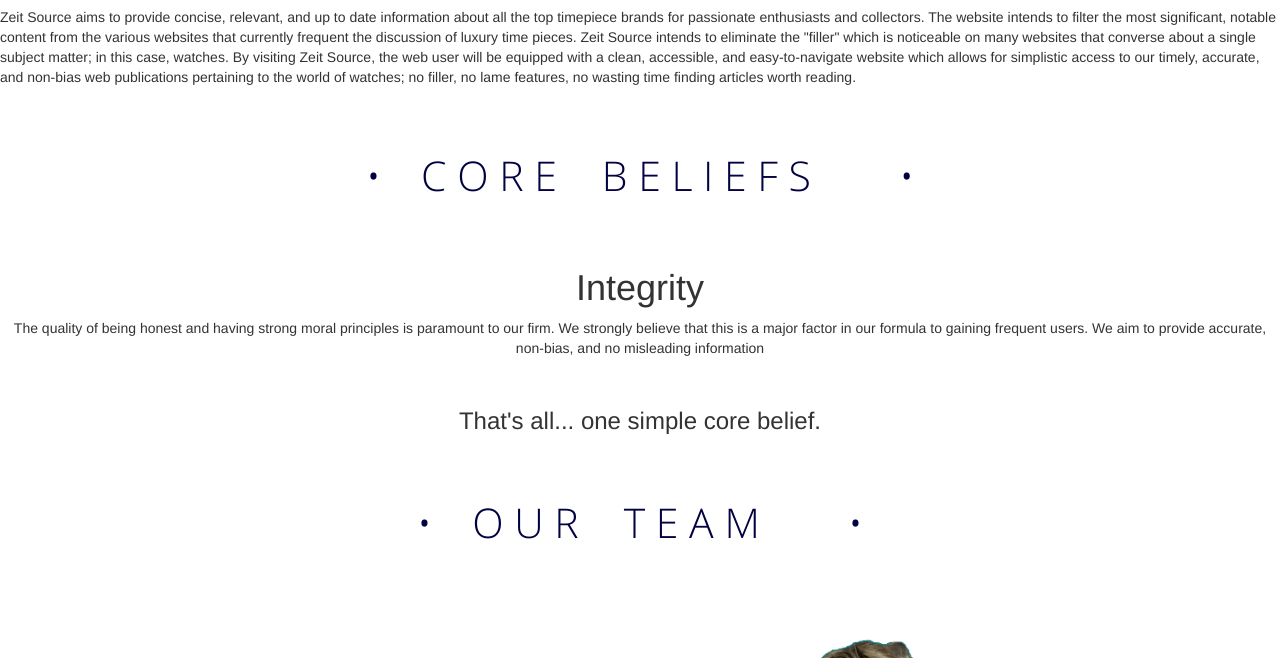
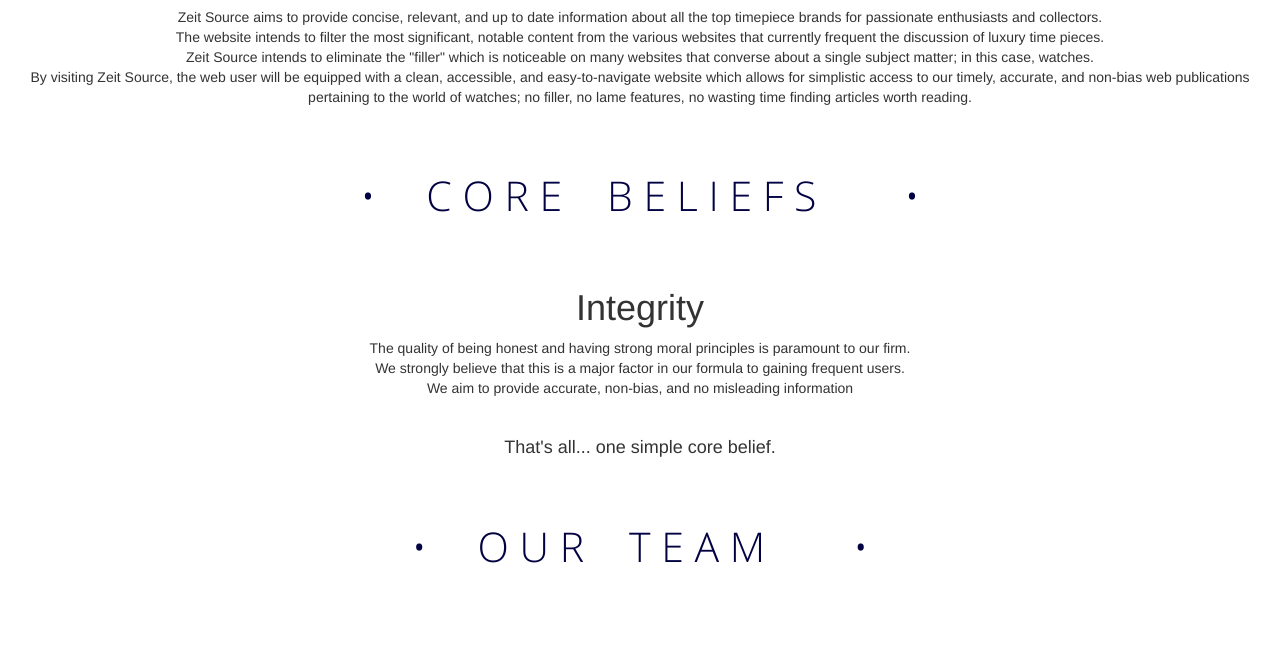
Before and after one commit to cp202laurier/zeitsource, a plain HTML site: page about.html in a window 1280 px wide. Shown: the part 824-1482 px from the top of the page. Drawn offline with nearby package versions, Linux system fonts and the light colour scheme.

Commit message:
Update about.html

```diff
--- a/about.html
+++ b/about.html
@@ -89,34 +89,34 @@
 
 <div class="allcontain">
 	<div class="feturedsection">
-		<h1 class="text-center"><span class="bdots">&bullet;</span>O U R</span><span class="carstxt">M I S S I O N</span>&bullet;</h1>
+		<h1 class="text-center"><span class="bdots">&bullet;</span>  O U R</span><span class="carstxt">M I S S I O N</span>&bullet;</h1>
 	</div>
-	<p>Zeit Source aims to provide concise, relevant, and up to date information about all the top timepiece brands for passionate enthusiasts and collectors. The website intends to filter the most significant, notable content from the various websites that currently frequent the discussion of luxury time pieces. Zeit Source intends to eliminate the "filler" which is noticeable on many websites that converse about a single subject matter; in this case, watches. By visiting Zeit Source, the web user will be equipped with a clean, accessible, and easy-to-navigate website which allows for simplistic access to our timely, accurate, and non-bias web publications pertaining to the world of watches; no filler, no lame features, no wasting time finding articles worth reading.</p>
+	<center><p>Zeit Source aims to provide concise, relevant, and up to date information about all the top timepiece brands for passionate enthusiasts and collectors.<br>The website intends to filter the most significant, notable content from the various websites that currently frequent the discussion of luxury time pieces.<br>Zeit Source intends to eliminate the "filler" which is noticeable on many websites that converse about a single subject matter; in this case, watches.<br>By visiting Zeit Source, the web user will be equipped with a clean, accessible, and easy-to-navigate website which allows for simplistic access to our timely, accurate, and non-bias web publications pertaining to the world of watches; no filler, no lame features, no wasting time finding articles worth reading.</p></center>
 
 <div class="allcontain">
 	<div class="feturedsection">
-		<h1 class="text-center"><span class="bdots">&bullet;</span>C O R E</span><span class="carstxt">B E L I E F S</span>&bullet;</h1>
+		<h1 class="text-center"><span class="bdots">&bullet;</span>  C O R E</span><span class="carstxt">B E L I E F S</span>&bullet;</h1>
 	</div>
 	<center><h1>Integrity</h1></center>
-	<center><p>The quality of being honest and having strong moral principles is paramount to our firm. We strongly believe that this is a major factor in our formula to gaining frequent users. We aim to provide accurate, non-bias, and no misleading information</p></center>
+	<center><p>The quality of being honest and having strong moral principles is paramount to our firm.<br>We strongly believe that this is a major factor in our formula to gaining frequent users.<br>We aim to provide accurate, non-bias, and no misleading information</p></center>
 	<br>
-	<center><h3>That's all... one simple core belief.</h3></center>
+	<center><h4>That's all... one simple core belief.</h4></center>
 
 <div class="allcontain">
 	<div class="feturedsection">
-		<h1 class="text-center"><span class="bdots">&bullet;</span>O U R</span><span class="carstxt">T E A M</span>&bullet;</h1>
+		<h1 class="text-center"><span class="bdots">&bullet;</span>  O U R</span><span class="carstxt">T E A M</span>&bullet;</h1>
 	</div>
 <div id=intro><p>
 
 			<div class ="team-member">
 				<div class="partners"><img src="image/krissauvageot.png" alt="Kris Sauvageot">
-				<center><h1> Kris Sauvageot </h1></center>
+				<center><h1>Kris Sauvageot</h1></center>
 				<p>Insert something about you here...
 				</p>
 				</div>
 				<div class="partners">
 				<img src="image/krissauvageot.png" alt="Kris Sauvageot">
-				<center><h1> Daniel Scaini</h1></center>
+				<center><h1>Daniel Scaini</h1></center>
 				<p>Daniel is one of the co-founders of Zeit Source. Daniel is currently a student of Economics and Financial Management. On his spare time, Daniel frequently learns about new timepieces, admires his collection, and plans attending new conferences.
 				</p></div>
 
```
